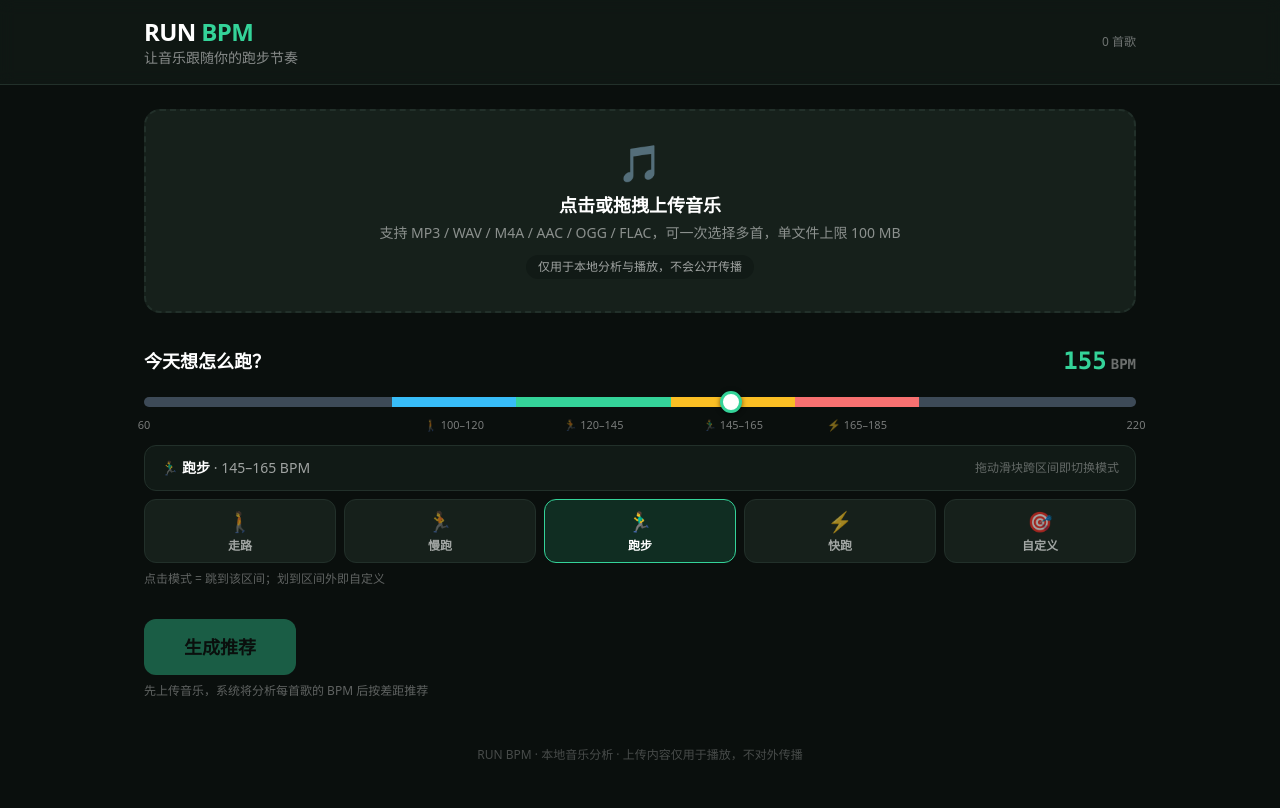
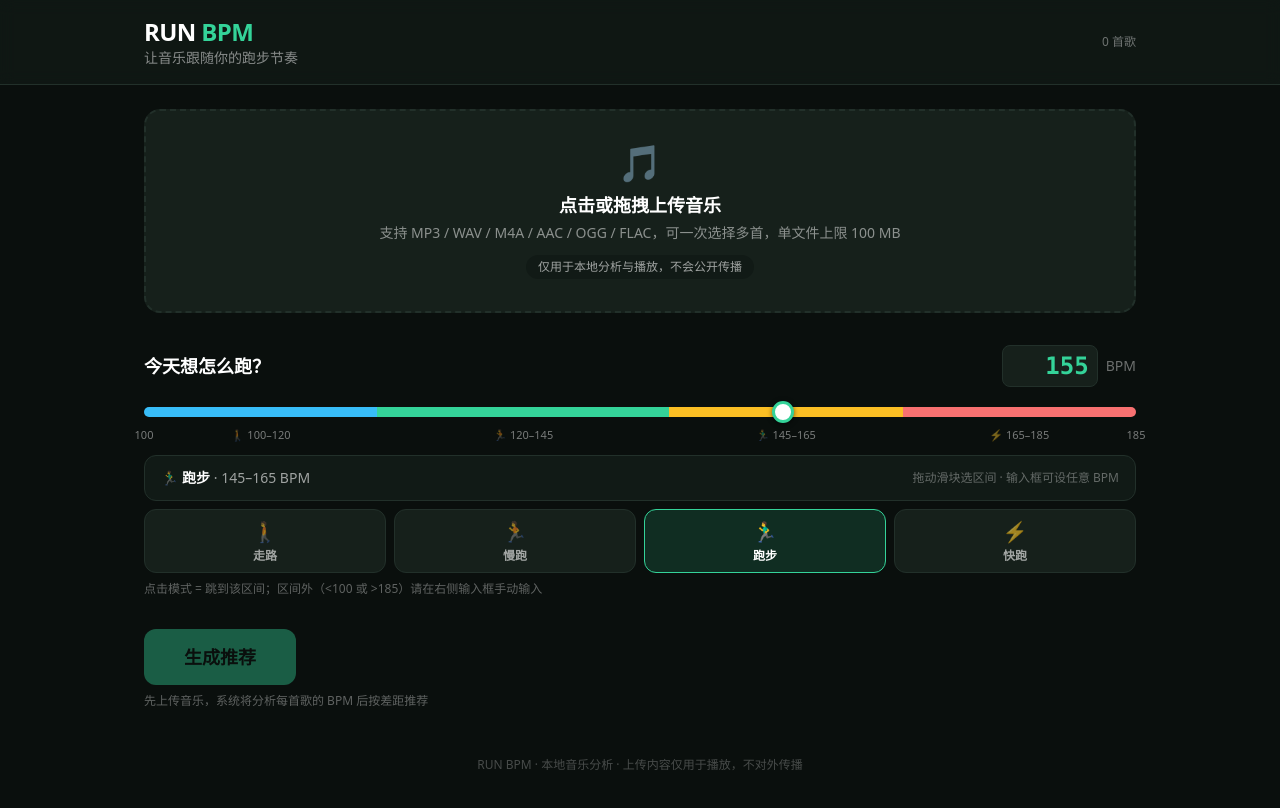
Before and after one commit to Sweejumn/bunbeat, a React (Vite) app in the folder frontend/: page / in a window 1280 px wide. Shown: the top 808 px of the page. Built offline with nearby package versions, Linux system fonts and the light colour scheme; no server answers.

Commit message:
ModePicker: 滑块只保留4个模式区间，区间外仅手动输入

```diff
--- a/frontend/src/components/ModePicker.tsx
+++ b/frontend/src/components/ModePicker.tsx
@@ -1,3 +1,4 @@
+import { useEffect, useState } from 'react'
 import type { ModeId } from '../types'
 import { MODES } from '../types'
 
@@ -9,18 +10,20 @@ interface Props {
   disabled?: boolean
 }
 
-const MIN = 60
-const MAX = 220
+// The slider covers exactly the four mode zones; values outside the zones
+// are entered manually in the number box (custom mode).
+const MIN = 100
+const MAX = 185
+const MANUAL_MIN = 40
+const MANUAL_MAX = 300
 
-// Zone colors (in slider-value order): custom(gray) / walk / jog / run / sprint / custom(gray)
+// Zone colors (in slider-value order) — the track shows ONLY these.
 const ZONES: { from: number; to: number; color: string; label: string; icon: string }[] = [
   { from: 100, to: 120, color: '#38bdf8', label: '走路', icon: '🚶' },
   { from: 120, to: 145, color: '#34d399', label: '慢跑', icon: '🏃' },
   { from: 145, to: 165, color: '#fbbf24', label: '跑步', icon: '🏃‍♂️' },
   { from: 165, to: 185, color: '#f87171', label: '快跑', icon: '⚡' },
 ]
-
-const GRAY = '#3d4a57'
 
 function modeFromBpm(bpm: number): ModeId {
   if (bpm >= 100 && bpm < 120) return 'walk'
@@ -32,13 +35,20 @@ function modeFromBpm(bpm: number): ModeId {
 
 const pct = (v: number) => ((v - MIN) / (MAX - MIN)) * 100
 
+const clamp = (v: number, lo: number, hi: number) => Math.max(lo, Math.min(hi, v))
+
 export function ModePicker({ mode, targetBpm, onMode, onTarget, disabled }: Props) {
   const active = MODES.find((m) => m.id === mode) ?? MODES[0]
+  // Draft text for the manual number box; commits on blur / Enter.
+  const [draft, setDraft] = useState(String(targetBpm))
 
-  // Colored track: gray outside the four zones, zone colors inside.
-  const stops: string[] = [`${GRAY} 0%`, `${GRAY} ${pct(100)}%`]
+  useEffect(() => {
+    setDraft(String(targetBpm))
+  }, [targetBpm])
+
+  // Colored track: only the four zones, end to end (no custom segments).
+  const stops: string[] = []
   for (const z of ZONES) stops.push(`${z.color} ${pct(z.from)}% ${pct(z.to)}%`)
-  stops.push(`${GRAY} ${pct(185)}%`, `${GRAY} 100%`)
   const trackGradient = `linear-gradient(to right, ${stops.join(', ')})`
 
   const handleSlider = (v: number) => {
@@ -53,24 +63,63 @@ export function ModePicker({ mode, targetBpm, onMode, onTarget, disabled }: Prop
     onTarget(def.defaultBpm)
   }
 
+  // Live-commit while typing once the number is meaningful; clamp on blur.
+  const commitDraft = (raw: string) => {
+    const v = Number(raw)
+    if (!Number.isFinite(v) || raw.trim() === '') {
+      setDraft(String(targetBpm))
+      return
+    }
+    const c = clamp(Math.round(v), MANUAL_MIN, MANUAL_MAX)
+    onTarget(c)
+    onMode(modeFromBpm(c))
+    setDraft(String(c))
+  }
+
+  const onDraftChange = (raw: string) => {
+    setDraft(raw)
+    const v = Number(raw)
+    if (
+      raw.trim() !== '' &&
+      Number.isInteger(v) &&
+      v >= MANUAL_MIN &&
+      v <= MANUAL_MAX
+    ) {
+      onTarget(v)
+      onMode(modeFromBpm(v))
+    }
+  }
+
   return (
     <section>
       <div className="mb-3 flex items-center justify-between">
         <h2 className="text-lg font-bold text-white">今天想怎么跑？</h2>
-        <span className="font-mono text-2xl font-bold text-run">
-          {targetBpm}
-          <span className="ml-1 text-sm text-white/40">BPM</span>
-        </span>
+        <div className="flex items-center gap-2">
+          <input
+            type="text"
+            inputMode="numeric"
+            value={draft}
+            disabled={disabled}
+            onChange={(e) => onDraftChange(e.target.value)}
+            onBlur={(e) => commitDraft(e.target.value)}
+            onKeyDown={(e) => {
+              if (e.key === 'Enter') (e.target as HTMLInputElement).blur()
+            }}
+            className="w-24 rounded-lg border border-line bg-card px-2 py-1 text-right font-mono text-2xl font-bold text-run outline-none transition-colors focus:border-run-dim disabled:opacity-50"
+            aria-label="目标 BPM（可手动输入任意值）"
+          />
+          <span className="text-sm text-white/40">BPM</span>
+        </div>
       </div>
 
-      {/* one long slider covering 60-220; zones = modes */}
+      {/* one long slider covering exactly the four zones (100-185) */}
       <input
         type="range"
         className="bpm-slider w-full"
         min={MIN}
         max={MAX}
         step={1}
-        value={targetBpm}
+        value={clamp(targetBpm, MIN, MAX)}
         disabled={disabled}
         onChange={(e) => handleSlider(Number(e.target.value))}
         style={{ background: trackGradient }}
@@ -95,14 +144,18 @@ export function ModePicker({ mode, targetBpm, onMode, onTarget, disabled }: Prop
       <div className="mt-2 flex items-center justify-between rounded-xl border border-line bg-panel px-4 py-3">
         <span className="text-sm text-white/60">
           {active.icon} <span className="font-semibold text-white">{active.label}</span>
-          {mode === 'custom' ? ' · 区间外自定义' : ` · ${active.range[0]}–${active.range[1]} BPM`}
+          {mode === 'custom' ? (
+            ' · 区间外自定义（手动输入）'
+          ) : (
+            ` · ${active.range[0]}–${active.range[1]} BPM`
+          )}
         </span>
-        <span className="text-xs text-white/35">拖动滑块跨区间即切换模式</span>
+        <span className="text-xs text-white/35">拖动滑块选区间 · 输入框可设任意 BPM</span>
       </div>
 
-      {/* quick-jump chips */}
-      <div className="mt-2 grid grid-cols-5 gap-2">
-        {MODES.map((m) => (
+      {/* quick-jump chips: the four zones only (custom is manual-only) */}
+      <div className="mt-2 grid grid-cols-4 gap-2">
+        {MODES.filter((m) => m.id !== 'custom').map((m) => (
           <button
             key={m.id}
             disabled={disabled}
@@ -118,7 +171,9 @@ export function ModePicker({ mode, targetBpm, onMode, onTarget, disabled }: Prop
           </button>
         ))}
       </div>
-      <p className="mt-2 text-xs text-white/35">点击模式 = 跳到该区间；划到区间外即自定义</p>
+      <p className="mt-2 text-xs text-white/35">
+        点击模式 = 跳到该区间；区间外（&lt;100 或 &gt;185）请在右侧输入框手动输入
+      </p>
     </section>
   )
 }
```
